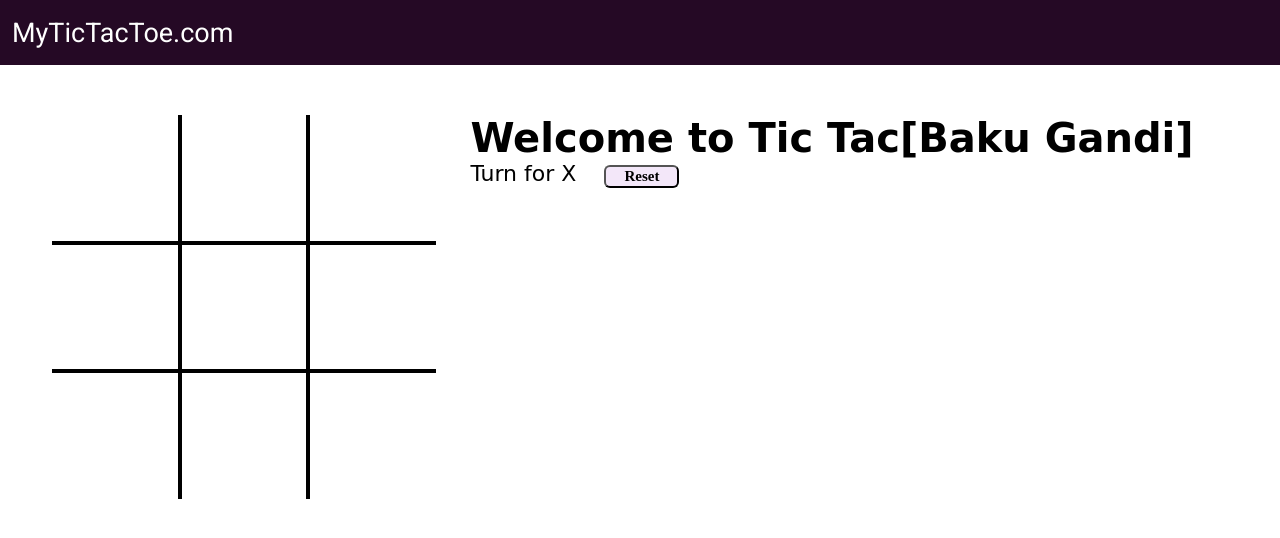
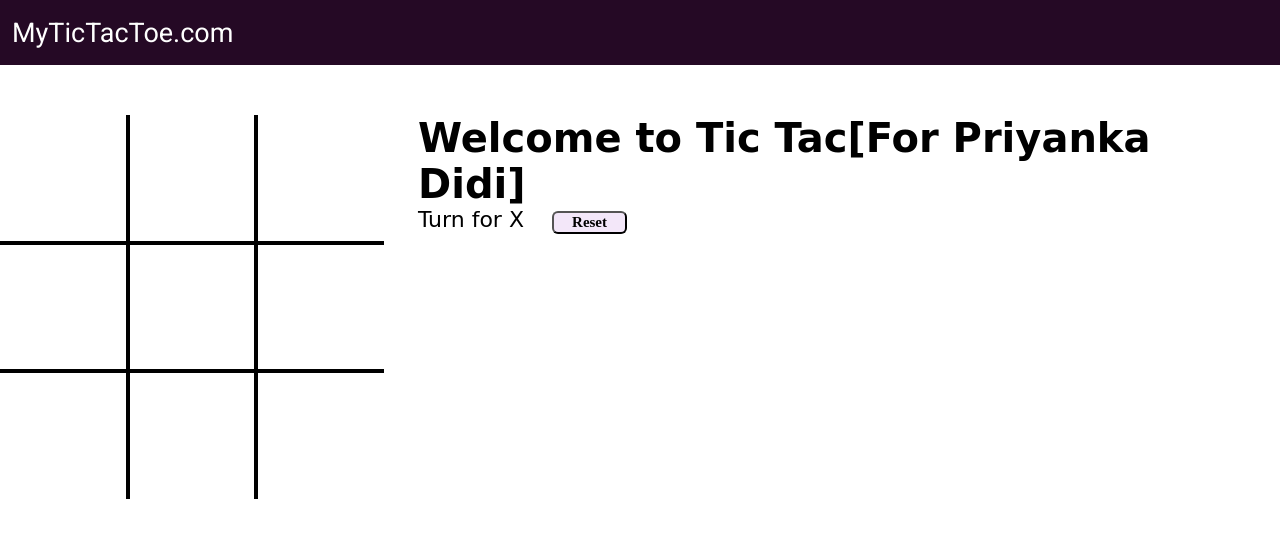
Before and after one commit to Dhruvik8849/tic-tac-toe, a plain HTML site: page index.html in a window 1280 px wide. Drawn offline with Linux system fonts and the light colour scheme; a web font is replaced by a local one.

Commit message:
Update index.html

```diff
--- a/index.html
+++ b/index.html
@@ -28,7 +28,7 @@
         <div class="box bb-0 br-0"><span class="boxtext"></span></div>
       </div>
       <div class="gameInfo">
-        <h1>Welcome to Tic Tac[Baku Gandi] </h1>
+        <h1>Welcome to Tic Tac[For Priyanka Didi] </h1>
         <div>
           <span class="info">Turn for X</span>
           <button id="reset">Reset</button>
```
